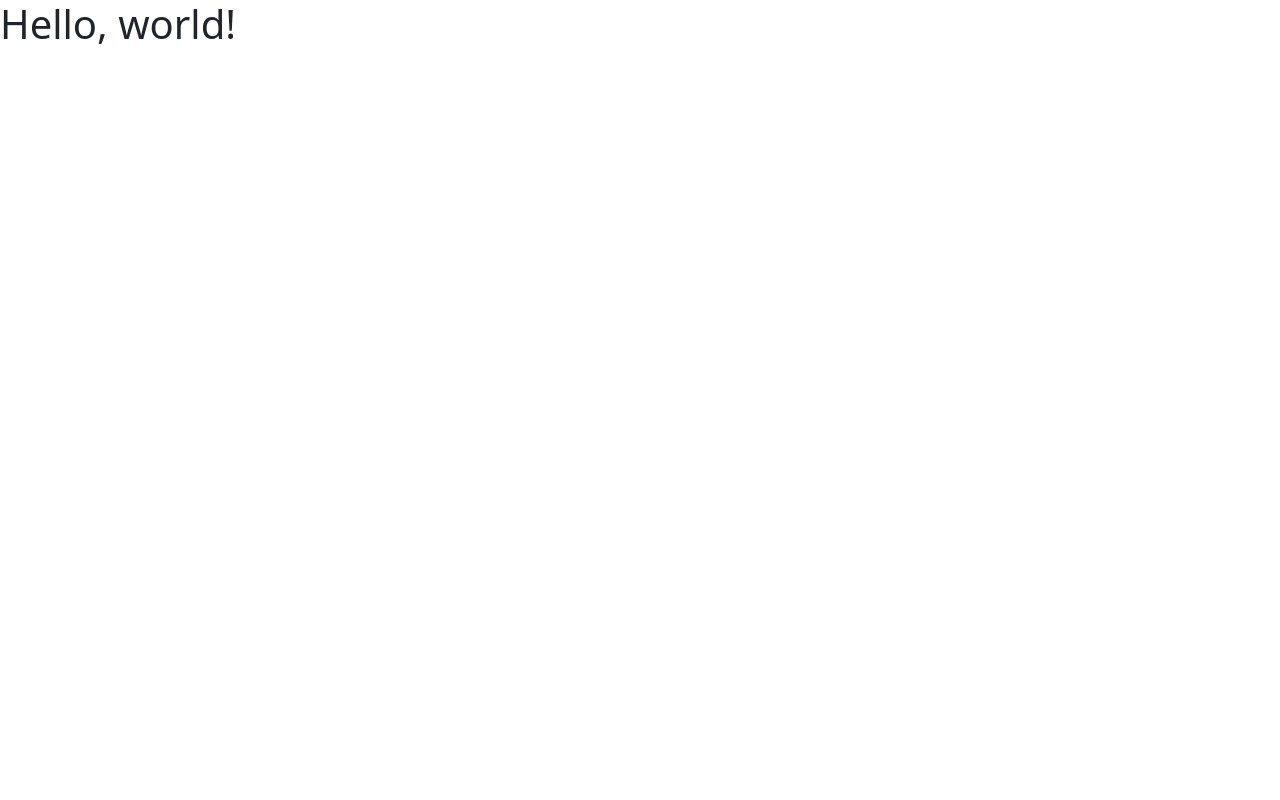
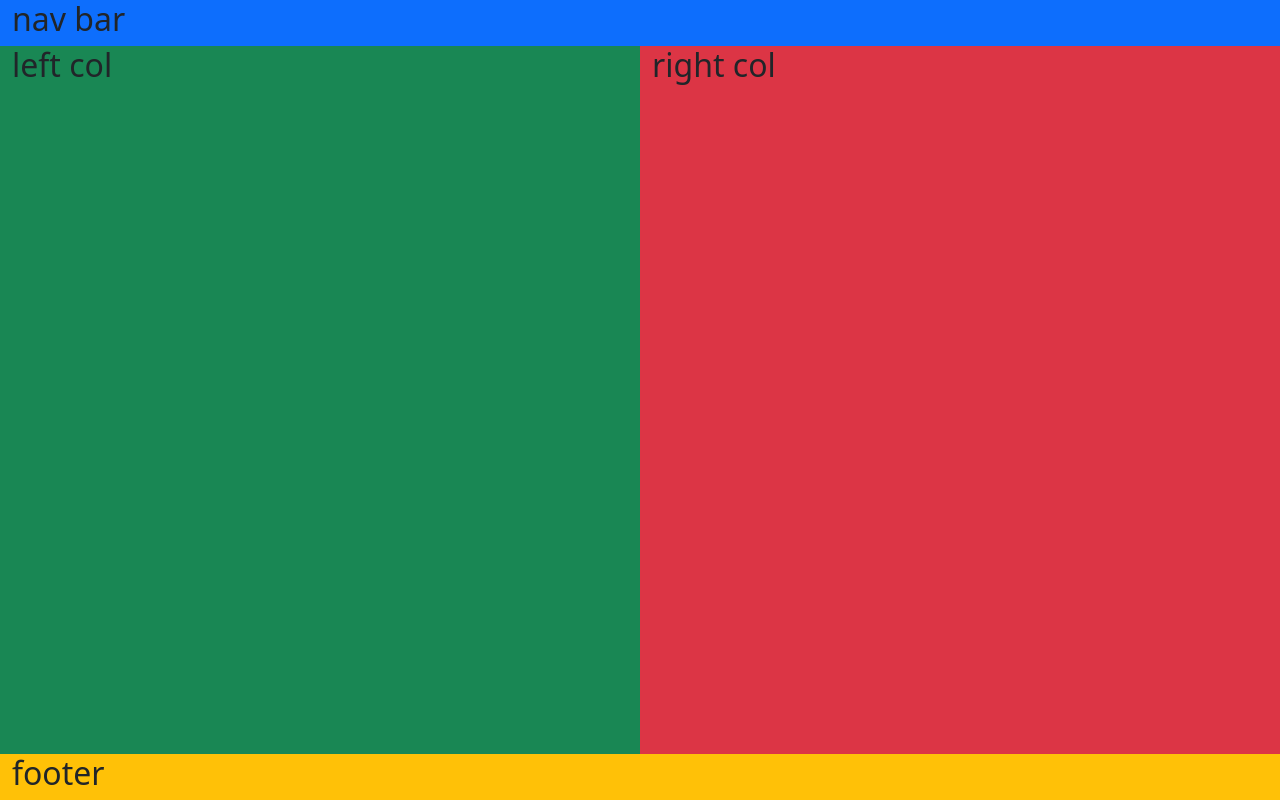
Before and after one commit to TajGill64/collab-practice, a plain HTML site: page index.html in a window 1280 px wide. Drawn offline with nearby package versions, Linux system fonts and the light colour scheme.

Commit message:
created takehome branch added navbar and columns and footer

```diff
--- a/index.html
+++ b/index.html
@@ -12,7 +12,29 @@
     <link rel="stylesheet" href="css/style.css">
   </head>
   <body>
-    <h1>Hello, world!</h1>
+    <div class="vh-100 container-fluid d-flex flex-column">
+      <section class="row">
+        <div class="col bg-primary">
+          <h2>
+            nav bar
+          </h2>
+        </div>
+      </section>
+      <section class="row flex-grow-1">
+       <div class="col bg-success">
+        <h2>left col</h2>
+       </div>
+       <div class="col bg-danger">
+        <h2>right col</h2>
+       </div>
+      </section>
+      <section class="row">
+        <div class="col bg-warning">
+          <h2>footer</h2>
+        </div>
+      </section>
+    </div>
+
 
     <!-- Optional JavaScript; choose one of the two! -->
 
```
